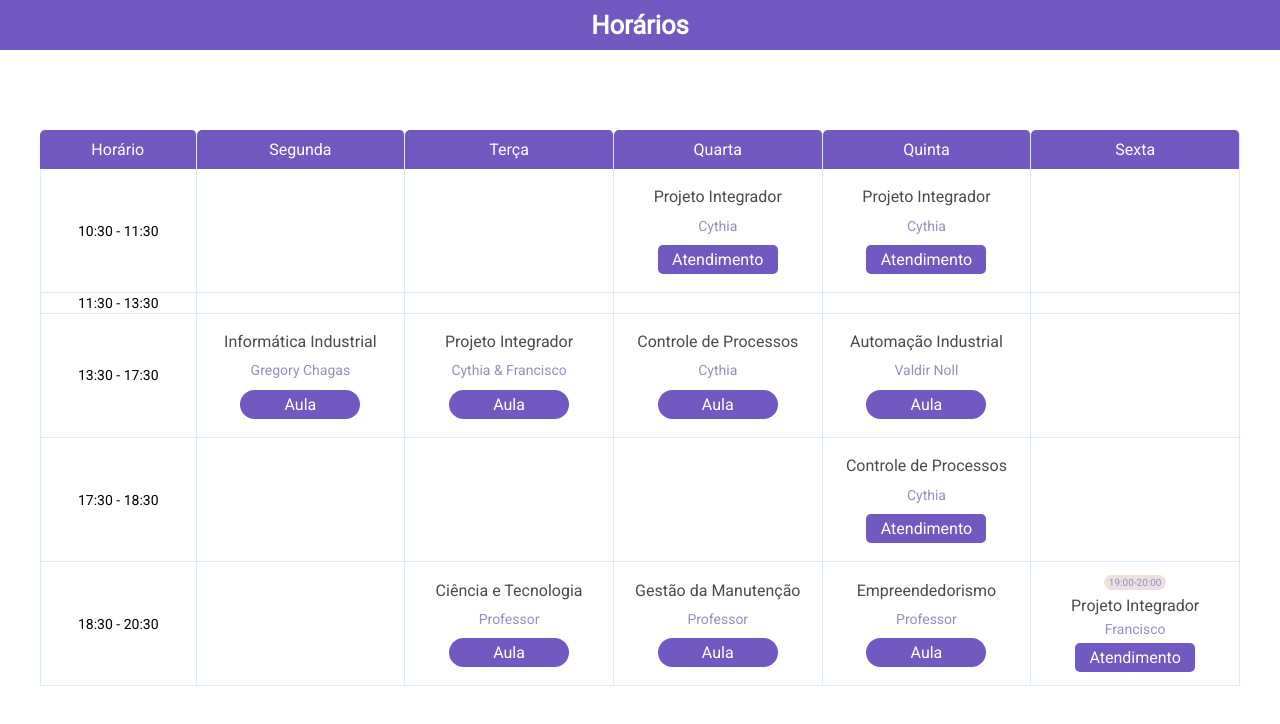
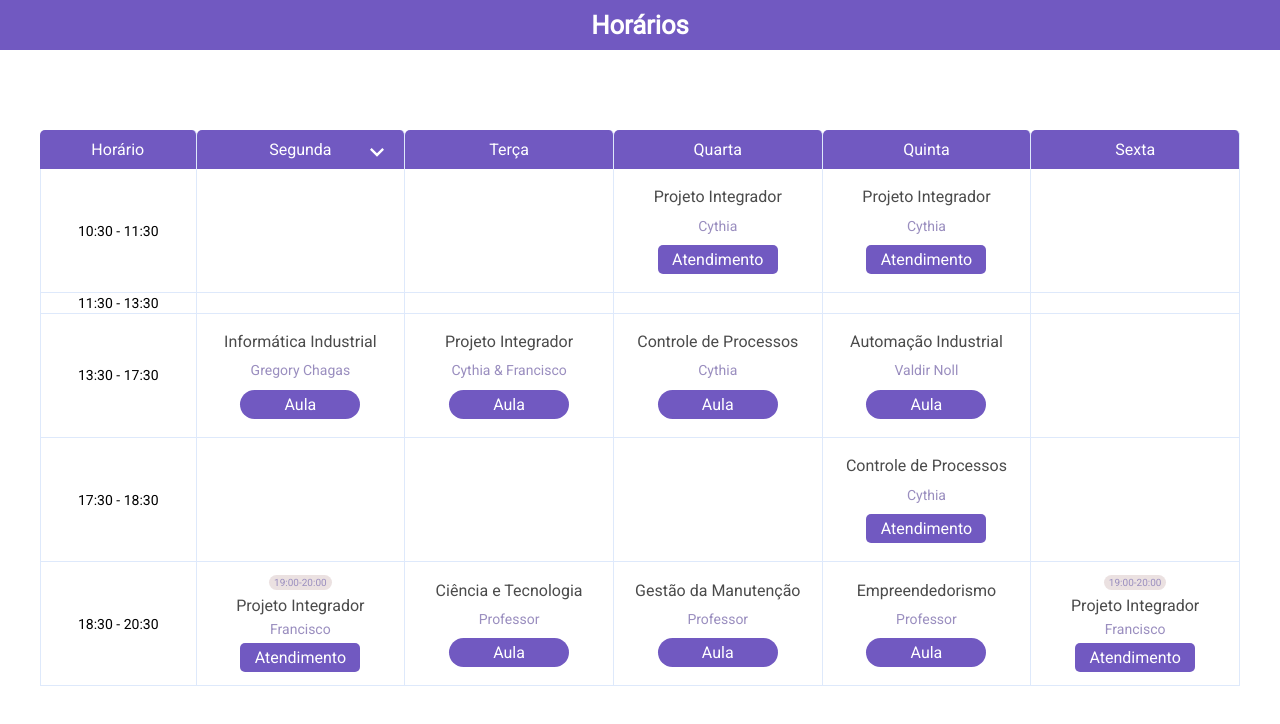
Before and after one commit to evertonvargas/schedule, a React (Create React App) app: page / in a window 1280 px wide. Shown: the top 724 px of the page. Built offline with nearby package versions, Linux system fonts and the light colour scheme.

Commit message:
add atendimento segunda

```diff
--- a/src/pages/table/Phone.jsx
+++ b/src/pages/table/Phone.jsx
@@ -11,6 +11,9 @@ export function Phone() {
         </div>
         <div className="monday days">
           <p>Segunda</p>
+          <span>
+             <svg focusable="false" fill="#fff" xmlns="http://www.w3.org/2000/svg" viewBox="0 0 24 24"><path d="M7.41 8.59L12 13.17l4.59-4.58L18 10l-6 6-6-6 1.41-1.41z"></path></svg>
+          </span>
         </div>
         <div className="tuesday days">
           <p>Terça</p>
@@ -36,7 +39,7 @@ export function Phone() {
         </div>
         <div class="hora4 hourBorder hide"><p>17:30 - 18:30</p></div>
         <div class="hora5 hourBorder hide"><p>18:30 - 20:30</p></div>
-
+        <div class="horapp hourBorder"><p>19:00 - 20:00</p></div>
 
         <div class="hora31 hourBorder">
           <p>13:30 - 17:30</p>
@@ -86,7 +89,15 @@ export function Phone() {
           />
         </div>
         <div class="mondayhora4 borderClass hide"></div>
-        <div class="mondayhora5 borderClass hide"></div>
+        <div class="mondayhora5 borderClass card atendimento">
+        <p className="hourA">19:00-20:00</p>
+        <Class
+          subject="Projeto Integrador"
+          teacher="Francisco"
+          topic="Atendimento"
+          link="https://meet.google.com/byg-gdeo-kdf"
+        />
+        </div>
 
         <div class="tuesdayhora1 borderClass hide"></div>
         <div class="tuesdayhora2 borderClass hide"></div>
--- a/src/pages/table/_mediaPhone.scss
+++ b/src/pages/table/_mediaPhone.scss
@@ -54,7 +54,8 @@
   .hora33,
   .hora43,
   .hora53,
-  .hora44 {
+  .hora44,
+  .horapp {
     display: none !important;
   }
 }
--- a/src/pages/table/phone.scss
+++ b/src/pages/table/phone.scss
@@ -11,13 +11,15 @@
 .container {
   display: grid;
   grid-template-columns: 0.5fr 1fr;
-  grid-template-rows: 0.3fr 1.8fr 0.3fr repeat(2,1.8fr) 0.3fr repeat(3,1.8fr) 0.3fr 1.8fr 0.3fr repeat(3,1.8fr) 0.3fr 1.8fr;
+  grid-template-rows: 0.3fr 1.8fr 1.8fr 0.3fr repeat(2,1.8fr) 0.3fr repeat(3,1.8fr) 0.3fr 1.8fr 0.3fr repeat(3,1.8fr) 0.3fr 1.8fr;
   align-items: center;
   grid-auto-flow: row;
   width: 100%;
+
   grid-template-areas:
     "monday monday"
     "hora3 mondayhora3"
+    "horapp mondayhora5"
 
     "tuesday tuesday"
     "hora31 tuesdayhora3"
@@ -66,6 +68,14 @@
   border-radius: 5px 5px 0 0;
   text-align: center;
   margin-top: 30px;
+
+  span svg{
+    position: absolute;
+    top: 8px;
+    right: 13px;
+    width: 28px;
+    cursor: pointer;
+  }
 
 }
 
@@ -162,6 +172,10 @@
 
 .hora3 {
   grid-area: hora3;
+}
+
+.horapp{
+  grid-area: horapp;
 }
 
 .hora4 {
```
